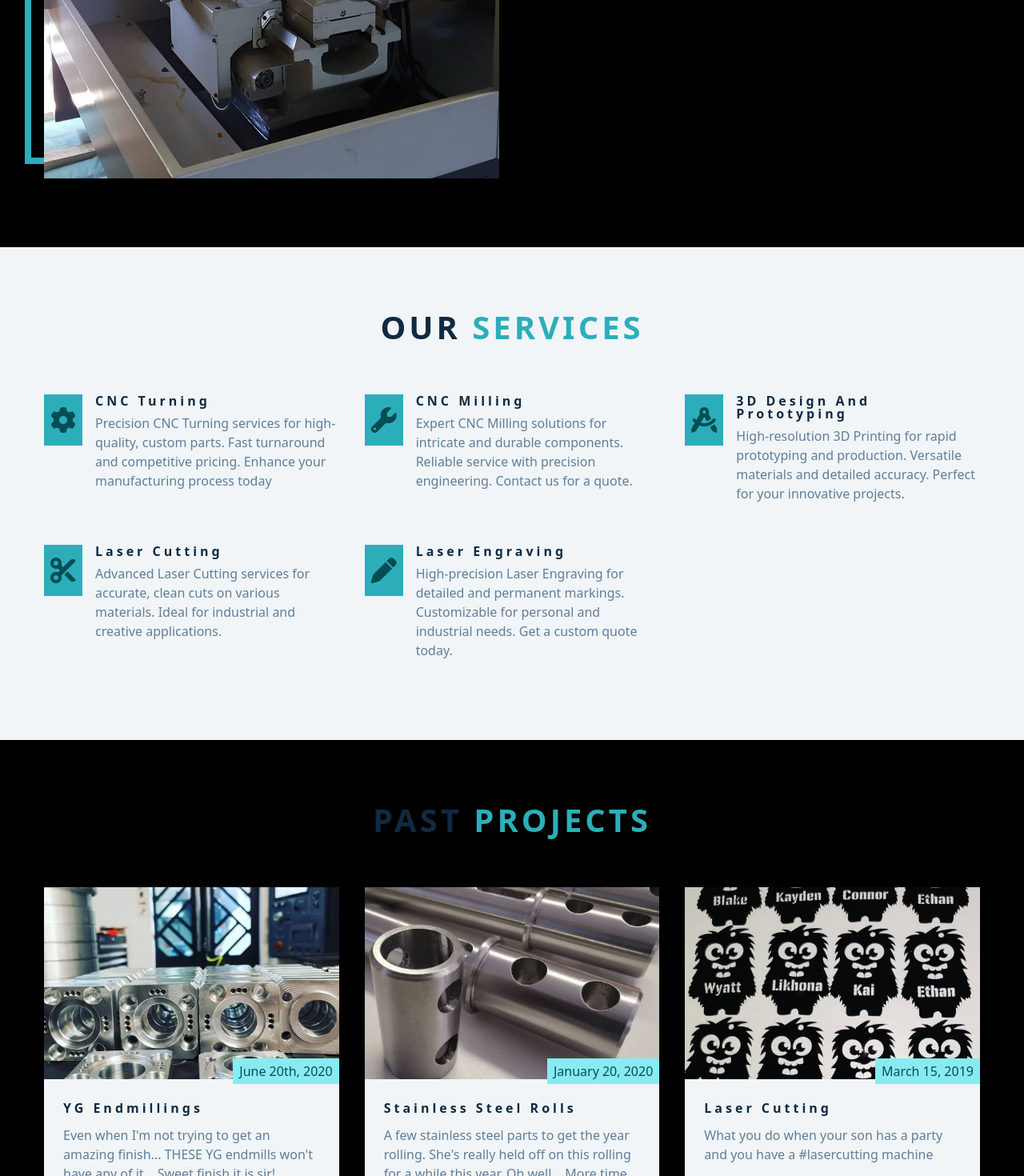
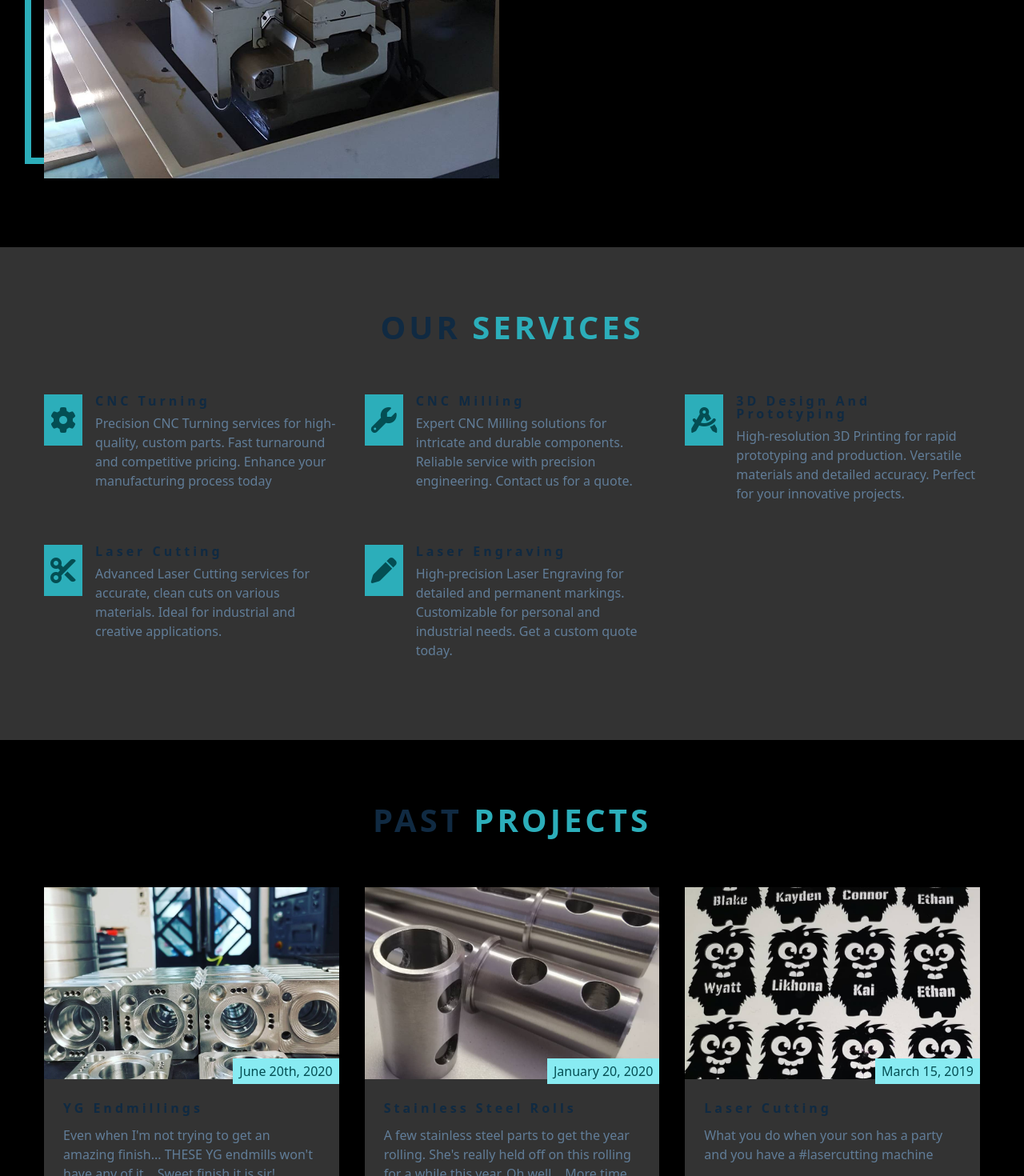
Before and after one commit to LusaphoMatiti/CNC-CUSTOMS, a React (Create React App) app: page / in a window 1280 px wide. Shown: the part 1330-2800 px from the top of the page at 80% size. Built offline with nearby package versions, Linux system fonts and the light colour scheme.

Commit message:
Update css

```diff
--- a/src/index.css
+++ b/src/index.css
@@ -276,7 +276,7 @@ Services
 ===============
 */
 .services {
-  background: var(--clr-grey-10);
+  background: var(--clr-dark-grey);
 }
 .service {
   text-align: center;
@@ -335,7 +335,7 @@ Featured Tours
 
 .tour-card {
   transition: var(--transition);
-  background: var(--clr-grey-10);
+  background: var(--clr-dark-grey);
   box-shadow: 0 5px 15px rgba(0, 0, 0, 0.1);
   margin-bottom: 2rem;
 }
@@ -467,7 +467,7 @@ Navbar
   top: 0;
   left: 0;
   width: 100%;
-  background: var(--clr-dark-grey);
+  background: #232323;
   box-shadow: var(--dark-shadow);
   z-index: 2;
   height: 4rem;
```
